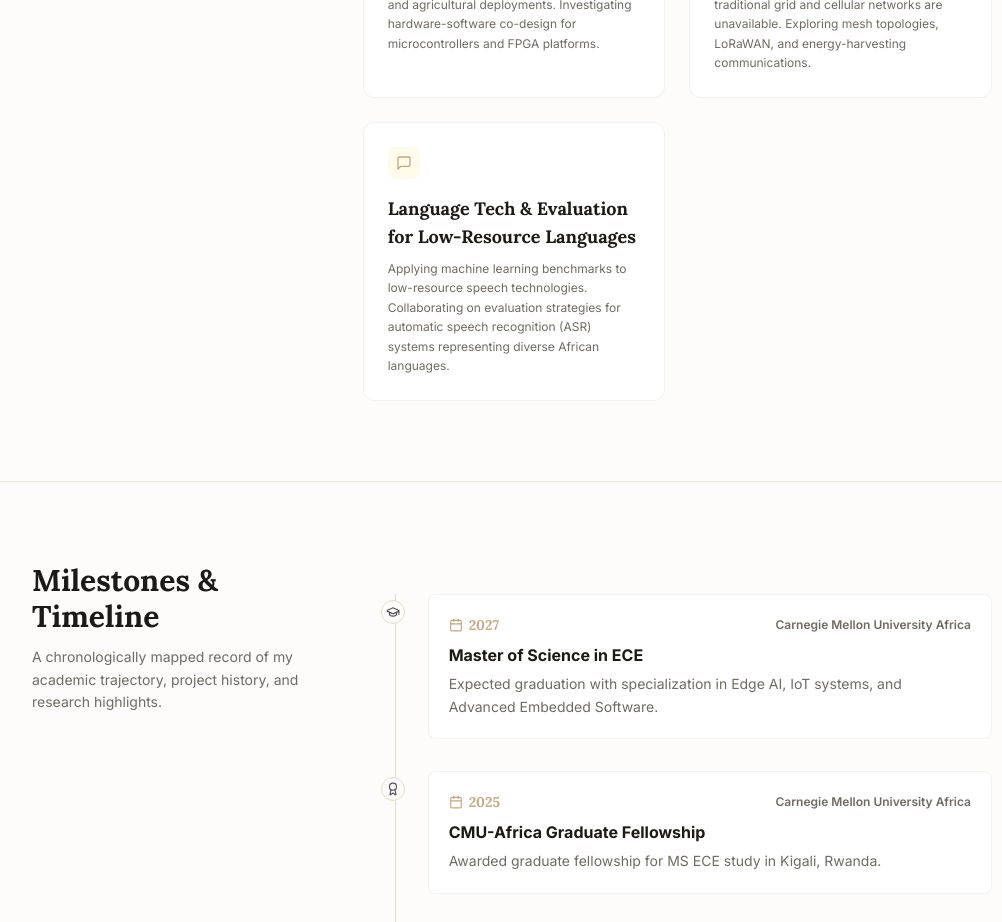
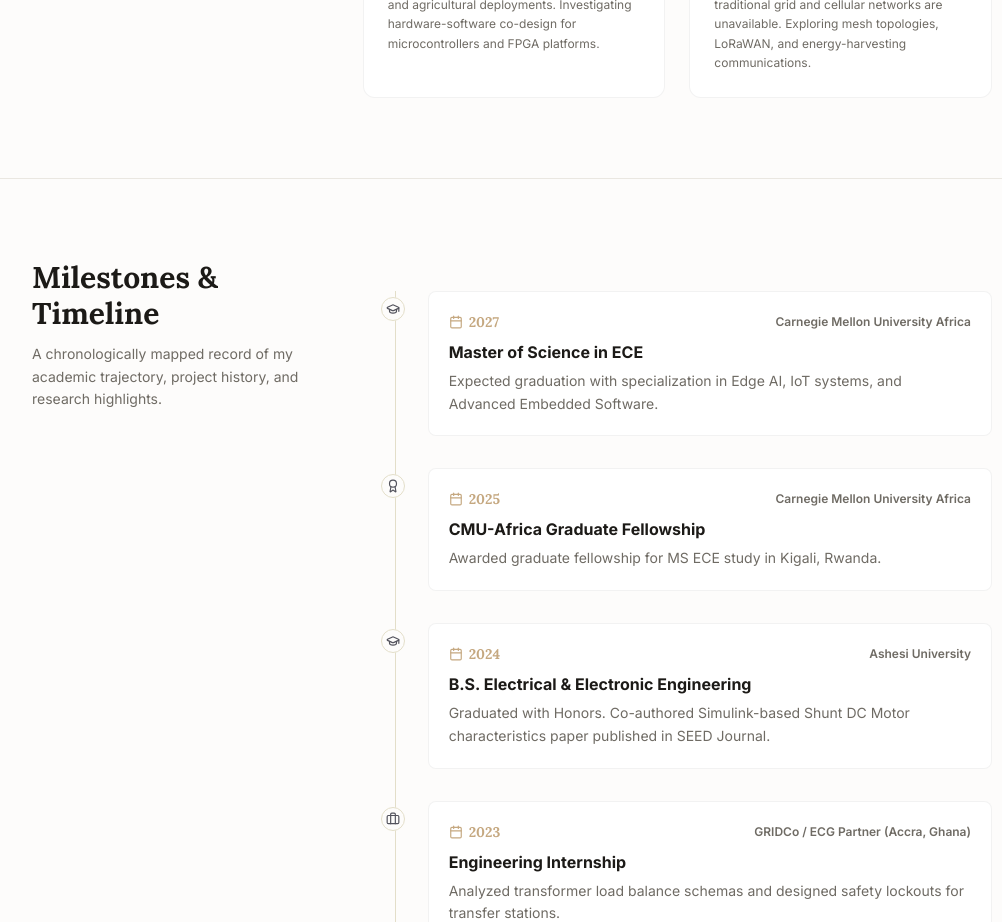
Before and after one commit to hadjei/portfolio-website, a Next.js app: page /portfolio-website/ in a window 1280 px wide. Shown: the part 940-1862 px from the top of the page, without its empty margins (128-1130 px from the left). Built offline with nearby package versions, Linux system fonts and the light colour scheme.

Commit message:
Comment out low-resource languages project details
Comment out the 'Language Tech & Evaluation for Low-Resource Languages' project details in portfolio.ts.

```diff
--- a/src/data/portfolio.ts
+++ b/src/data/portfolio.ts
@@ -129,12 +129,12 @@
         name: "Wireless Communication & Edge Networks",
         description: "Developing robust data transmission architectures in remote areas where traditional grid and cellular networks are unavailable. Exploring mesh topologies, LoRaWAN, and energy-harvesting communications.",
         methodologies: ["Link budget analysis", "RF propagation modeling", "Sub-GHz protocols"]
-      },
-      {
-        name: "Language Tech & Evaluation for Low-Resource Languages",
-        description: "Applying machine learning benchmarks to low-resource speech technologies. Collaborating on evaluation strategies for automatic speech recognition (ASR) systems representing diverse African languages.",
-        methodologies: ["Native speaker evaluation", "Acoustic model fine-tuning", "Cross-lingual speech benchmarking"]
       }
+      // {
+      //   name: "Language Tech & Evaluation for Low-Resource Languages",
+      //   description: "Applying machine learning benchmarks to low-resource speech technologies. Collaborating on evaluation strategies for automatic speech recognition (ASR) systems representing diverse African languages.",
+      //   methodologies: ["Native speaker evaluation", "Acoustic model fine-tuning", "Cross-lingual speech benchmarking"]
+      // }
     ],
     phdFocus: "For my future PhD direction, I aim to explore self-sustaining, intelligent edge devices. Specifically, I am interested in how energy-harvesting IoT nodes can run lightweight, locally-trained machine learning models to perform complex sensing and diagnostic tasks in real-time, completely decoupled from cloud servers."
   },
```
